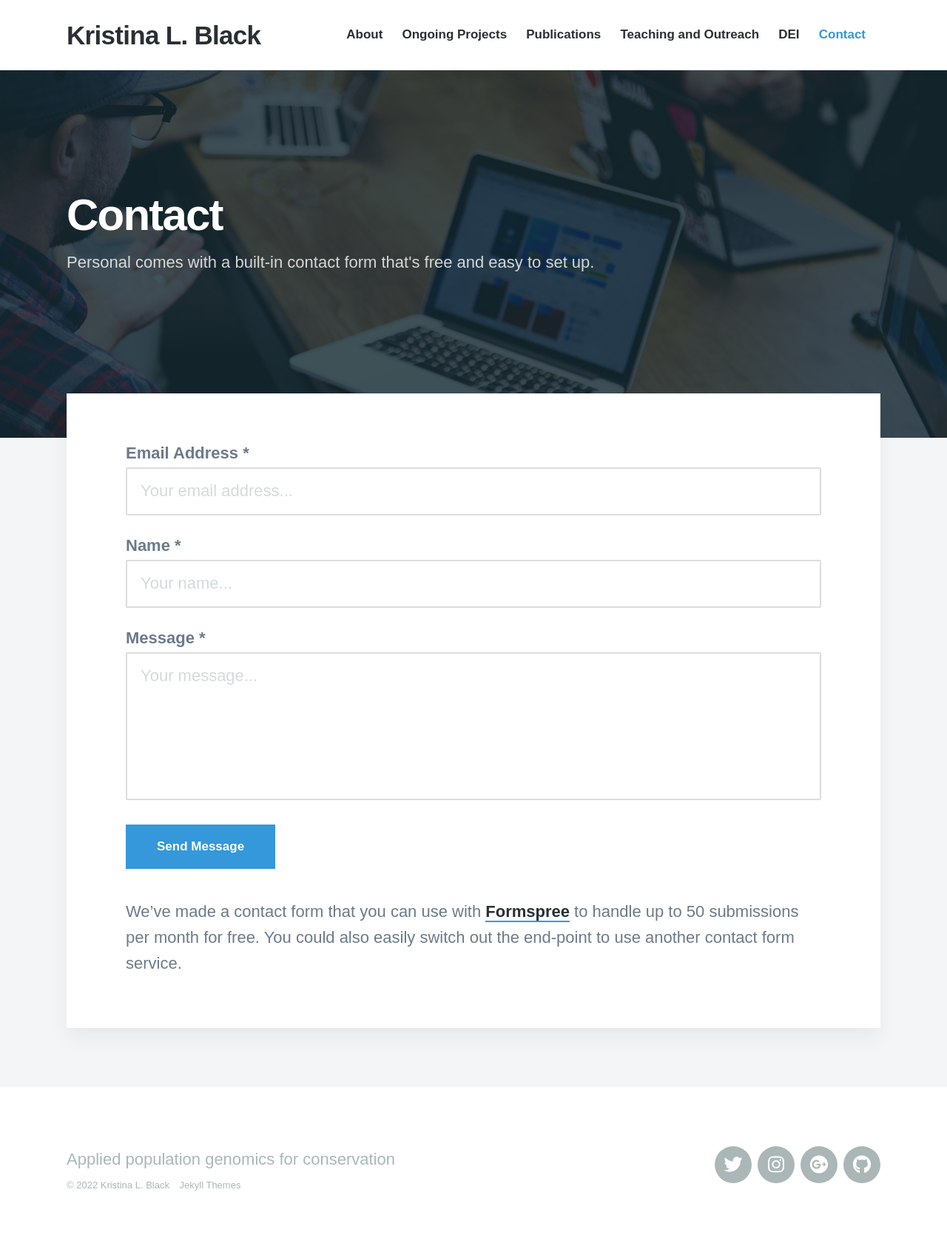
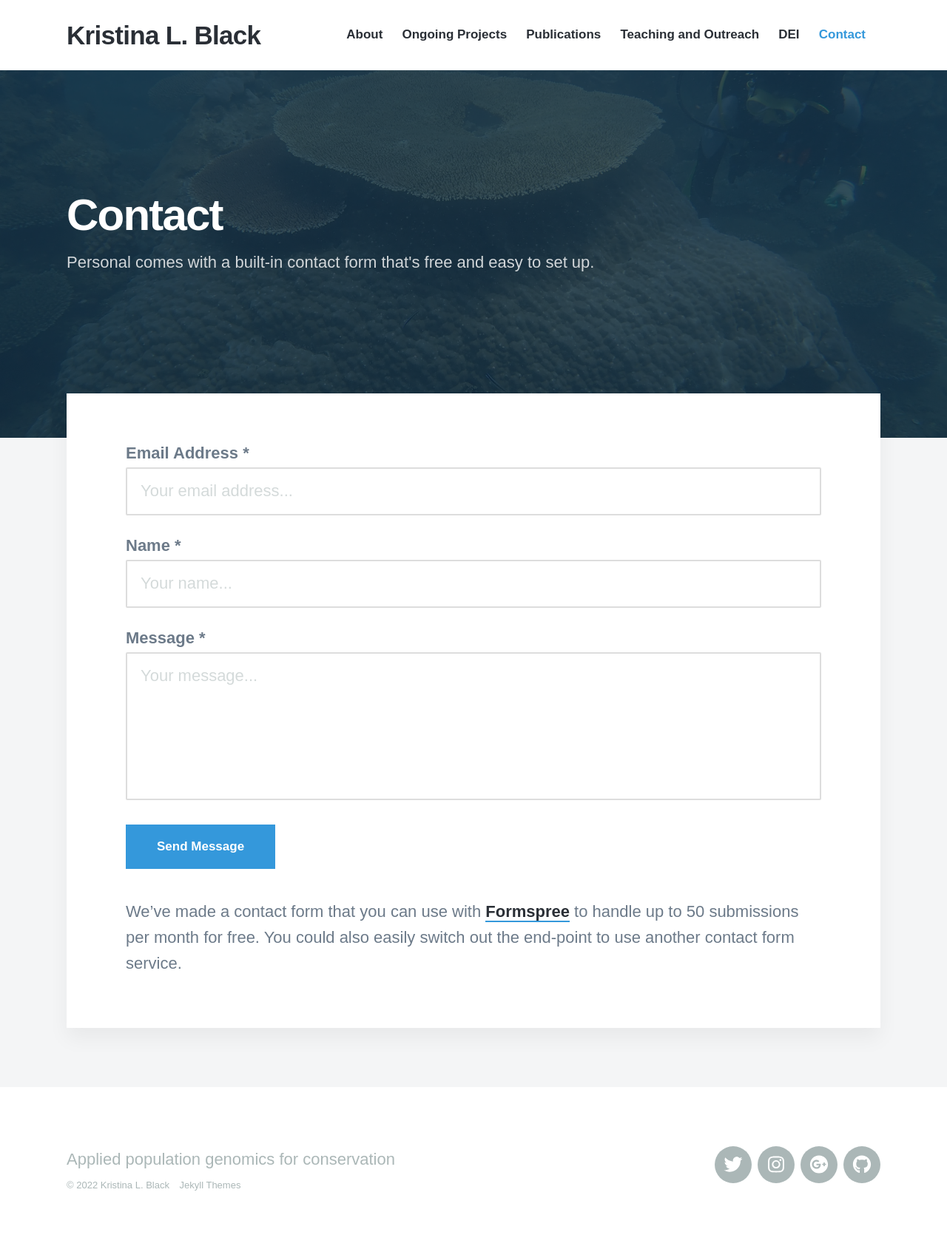
Before and after one commit to kristinaleilani/kristinaleilani.github.io, a Jekyll site: the page built from _pages/contact.md, in a window 1280 px wide. Shown: the whole page at 74% size. Built offline with Jekyll 4.4.1, drawn with Linux system fonts in a browser that asks for light colours; nearby versions of some CDN libraries; some web fonts are replaced.

Commit message:
Update contact.md

```diff
--- a/_pages/contact.md
+++ b/_pages/contact.md
@@ -2,7 +2,7 @@
 title: Contact
 subtitle: Personal comes with a built-in contact form that's free and easy to set up.
 description: Personal is the perfect theme for developers, designers and other creatives.
-featured_image: /images/demo/contact.jpg
+featured_image: /images/Sample_massivePorites.JPG
 ---
 
 {% include contact-form.html %}
```
